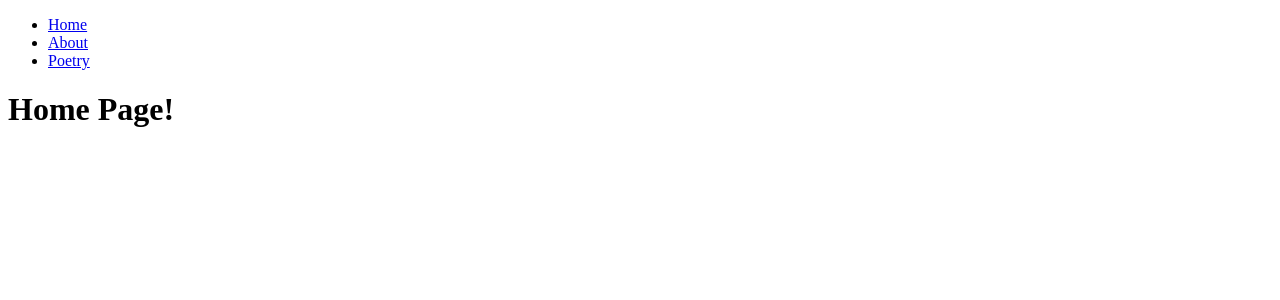
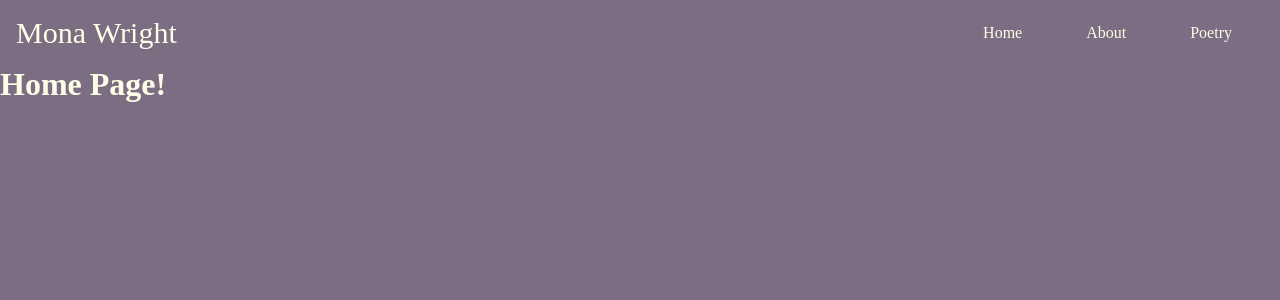
Before and after one commit to michellecordovi/MonaWright, a React (Vite) app in the folder Client/: page / in a window 1280 px wide. Shown: the top 300 px of the page. Built offline with nearby package versions, Linux system fonts and the light colour scheme.

Commit message:
add initial styling for body and navbar

```diff
--- a/Client/src/Components/NavBar.jsx
+++ b/Client/src/Components/NavBar.jsx
@@ -3,6 +3,8 @@ import {NavLink} from 'react-router-dom'
 function NavBar() {
 	return (
 		<nav>
+			<div id="site-logo">Mona Wright</div>
+
 			<ul>
 				<li>
 					<NavLink to="/" >Home</NavLink>
--- /dev/null
+++ b/Client/src/index.css
@@ -0,0 +1,43 @@
+/* UNIVERSAL STYLES */
+*{
+    padding: 0px;
+    margin: 0px;
+    box-sizing: border-box;
+}
+
+body{
+    background-color:#7d6d82;
+    color:#fdfee8;
+}
+
+a{
+    color: inherit;
+    text-decoration: none;
+}
+
+
+/* NAVIGATION BAR */
+nav{
+    width: 100%;
+    padding: 1rem;
+    display: flex;
+    align-items: center;
+    justify-content: space-between;
+
+    #site-logo{
+        width: 200px;
+        font-size: 30px;
+    }
+
+    ul {
+        height: 100%;
+        list-style: none;
+        display: flex;
+        justify-content: space-around;
+        align-items: center;
+
+        li{
+            margin: 0px 2rem;
+        }
+    }
+}
--- a/Client/src/main.jsx
+++ b/Client/src/main.jsx
@@ -1,6 +1,7 @@
 import { StrictMode } from 'react'
 import { createRoot } from 'react-dom/client'
 import App from './App.jsx'
+import './index.css'
 
 createRoot(document.getElementById('root')).render(
   <StrictMode>
```
